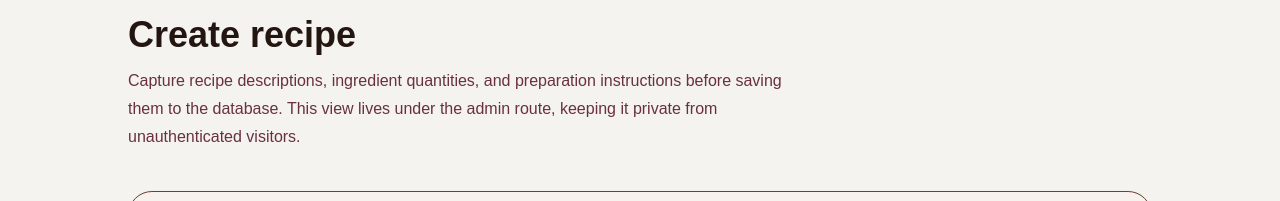
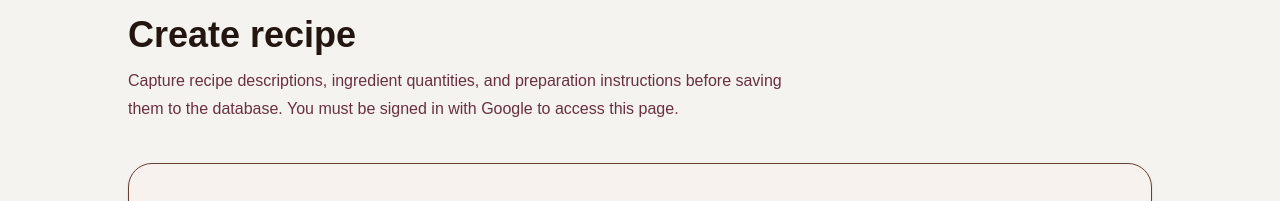
Before and after one commit to maxkasel96/the-kasel-cookbook, a Next.js app: page /admin/recipes/create in a window 1280 px wide. Shown: the part 126-327 px from the top of the page. Built offline with nearby package versions, Linux system fonts and the light colour scheme; no server answers.

Commit message:
Require Google auth for all routes

```diff
--- a/src/app/admin/recipes/create/page.tsx
+++ b/src/app/admin/recipes/create/page.tsx
@@ -466,8 +466,8 @@ export default function AdminCreateRecipePage() {
           <h1 className="text-4xl font-semibold text-foreground">Create recipe</h1>
           <p className="max-w-2xl text-base leading-7 text-text-muted">
             Capture recipe descriptions, ingredient quantities, and preparation
-            instructions before saving them to the database. This view lives under
-            the admin route, keeping it private from unauthenticated visitors.
+            instructions before saving them to the database. You must be signed
+            in with Google to access this page.
           </p>
         </header>
 
--- a/src/middleware.ts
+++ b/src/middleware.ts
@@ -15,7 +15,13 @@ export async function middleware(request: NextRequest) {
 
   const response = NextResponse.next()
 
-  if (nextUrl.pathname.startsWith('/admin')) {
+  if (
+    nextUrl.pathname.startsWith('/login') ||
+    nextUrl.pathname.startsWith('/auth/callback')
+  ) {
+    return response
+  }
+
   const supabase = createServerClient(
     process.env.NEXT_PUBLIC_SUPABASE_URL!,
     process.env.NEXT_PUBLIC_SUPABASE_ANON_KEY!,
@@ -37,14 +43,13 @@ export async function middleware(request: NextRequest) {
   const { data, error } = await supabase.auth.getUser()
   if (error || !data.user) {
     const loginUrl = new URL('/login', request.url)
-      loginUrl.searchParams.set('redirect', nextUrl.pathname)
+    loginUrl.searchParams.set('redirect', nextUrl.pathname + nextUrl.search)
     return NextResponse.redirect(loginUrl)
-    }
   }
 
   return response
 }
 
 export const config = {
-  matcher: ['/', '/admin/:path*'],
+  matcher: ['/((?!_next/static|_next/image|favicon.ico|.*\\..*).*)'],
 }
```
Lines whose indentation alone changed are shown as unchanged.
